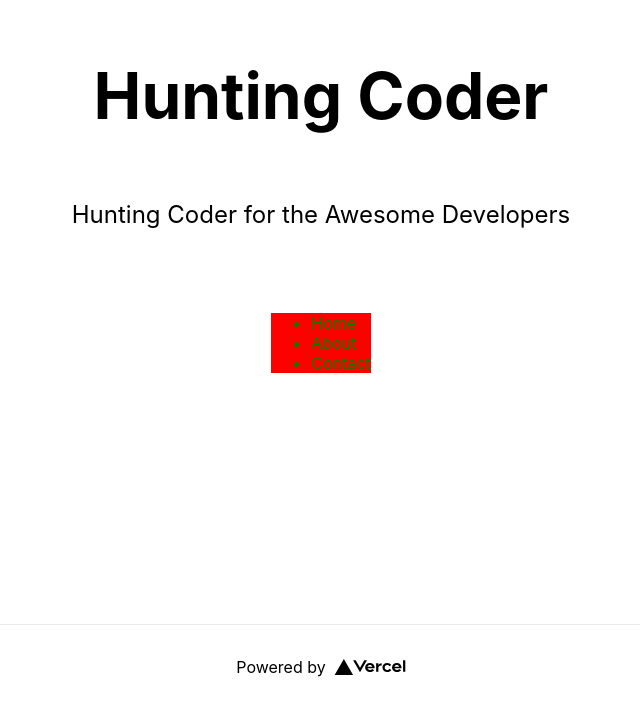
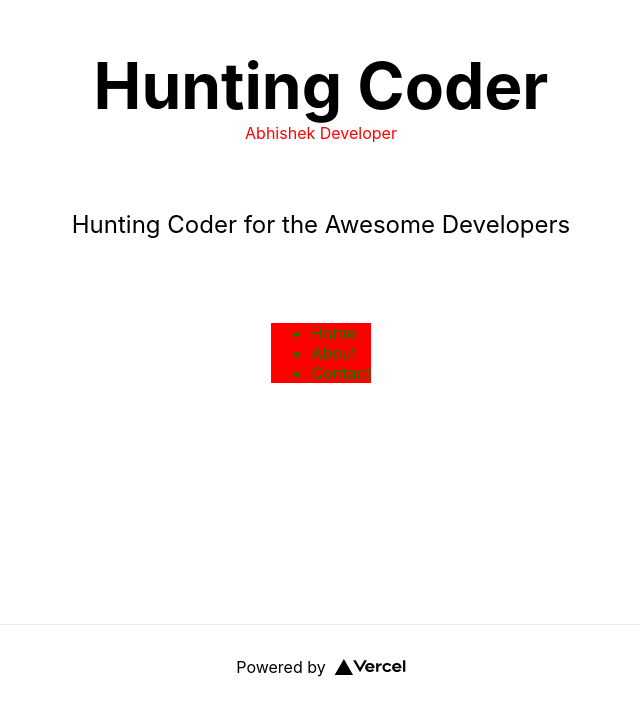
Before and after one commit to programwithabhi33/my-next-js-app, a Next.js app: page / in a window 1280 px wide. Shown: the part 176-885 px from the top of the page, without its empty margins (319-959 px from the left). Built offline with nearby package versions, Linux system fonts and the light colour scheme.

Commit message:
This is you can add the css in the component itself

```diff
--- a/pages/index.js
+++ b/pages/index.js
@@ -12,11 +12,19 @@ export default function Home() {
         <meta name="description" content="Generated by create next app" />
         <link rel="icon" href="/favicon.ico" />
       </Head>
+      <style jsx>
+        {`
+        .abhi{
+          color:red;
+        }
+          `}
+      </style>
       <Script src='/sc.js' strategy="lazyOnload"></Script>
       <main className={styles.main}>
         <h1 className={styles.title}>
          Hunting Coder
         </h1>
+        <span className='abhi'>Abhishek Developer</span>
 
         <p className={styles.description}>
          Hunting Coder for the  Awesome Developers
```
